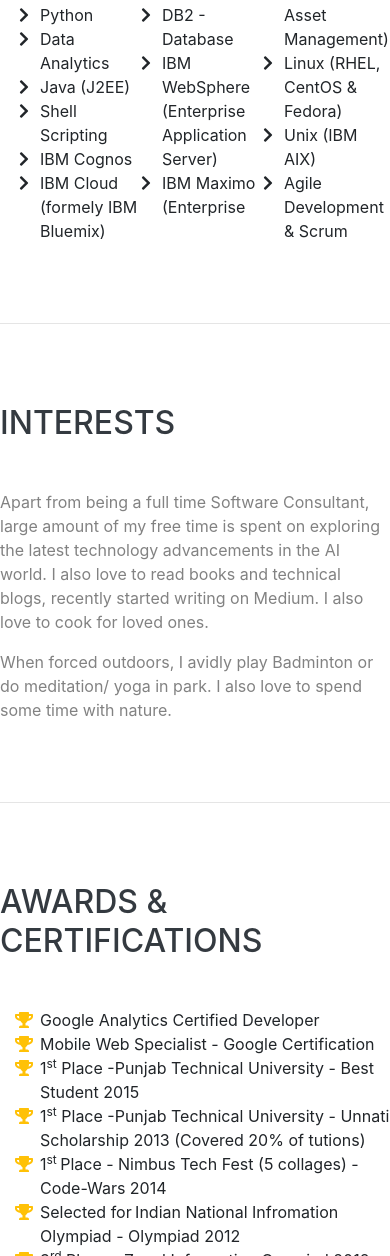
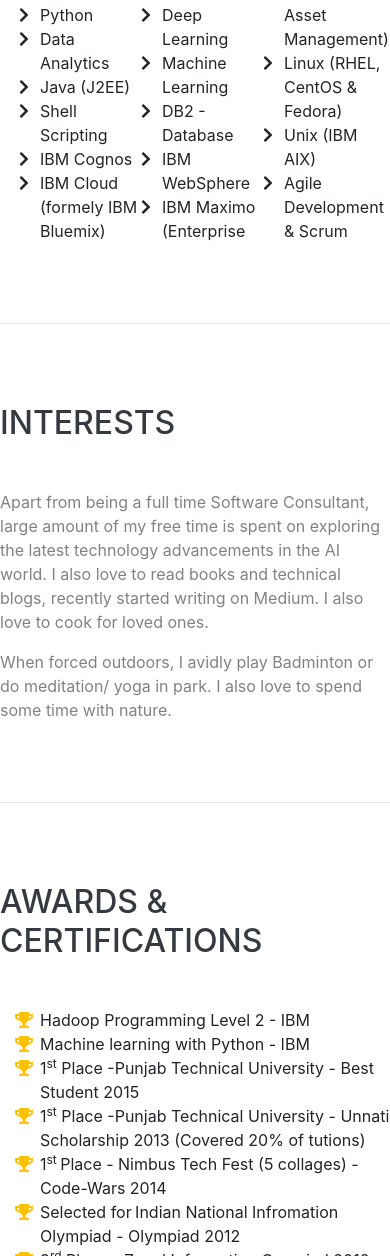
Before and after one commit to Utkarsh-Shukla12/Utkarsh-Shukla12.github.io, a website with bundled scripts: page index.html in a window 390 px wide. Shown: the part 2938-4194 px from the top of the page. Built offline with nearby package versions, Linux system fonts and the light colour scheme; a web font is replaced by a local one.

Commit message:
Bugs Fixed

```diff
--- a/index.html
+++ b/index.html
@@ -178,14 +178,18 @@
           <li>
             <i class="fa-li fa fa-chevron-right"></i>
             IBM Cloud (formely IBM Bluemix)</li>
-
-
+ 	  <li>
+            <i class="fa-li fa fa-chevron-right"></i>
+           Deep Learning</li>
+          <li>
+            <i class="fa-li fa fa-chevron-right"></i>
+            Machine Learning</li>
           <li>
             <i class="fa-li fa fa-chevron-right"></i>
            DB2 - Database</li>
 		   <li>
             <i class="fa-li fa fa-chevron-right"></i>
-            IBM WebSphere (Enterprise Application Server)</li>
+            IBM WebSphere</li>
           <li>
             <i class="fa-li fa fa-chevron-right"></i>
             IBM Maximo (Enterprise Asset Management)</li>
@@ -222,10 +226,10 @@
         <ul class="fa-ul mb-0">
           <li>
             <i class="fa-li fa fa-trophy text-warning"></i>
-            Google Analytics Certified Developer</li>
+            Hadoop Programming Level 2 - IBM</li>
           <li>
             <i class="fa-li fa fa-trophy text-warning"></i>
-            Mobile Web Specialist - Google Certification</li>
+            Machine learning with Python - IBM</li>
           <li>
             <i class="fa-li fa fa-trophy text-warning"></i>
             1<sup>st</sup>
```
